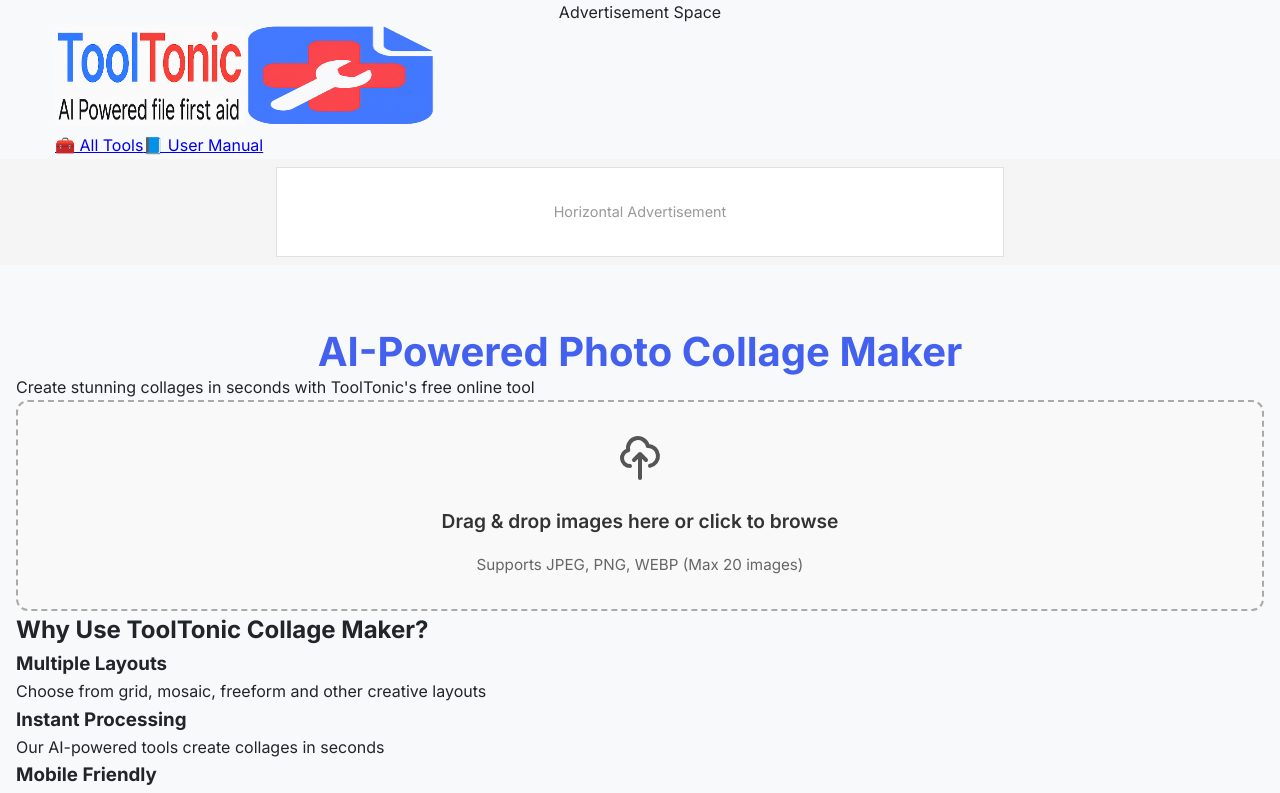
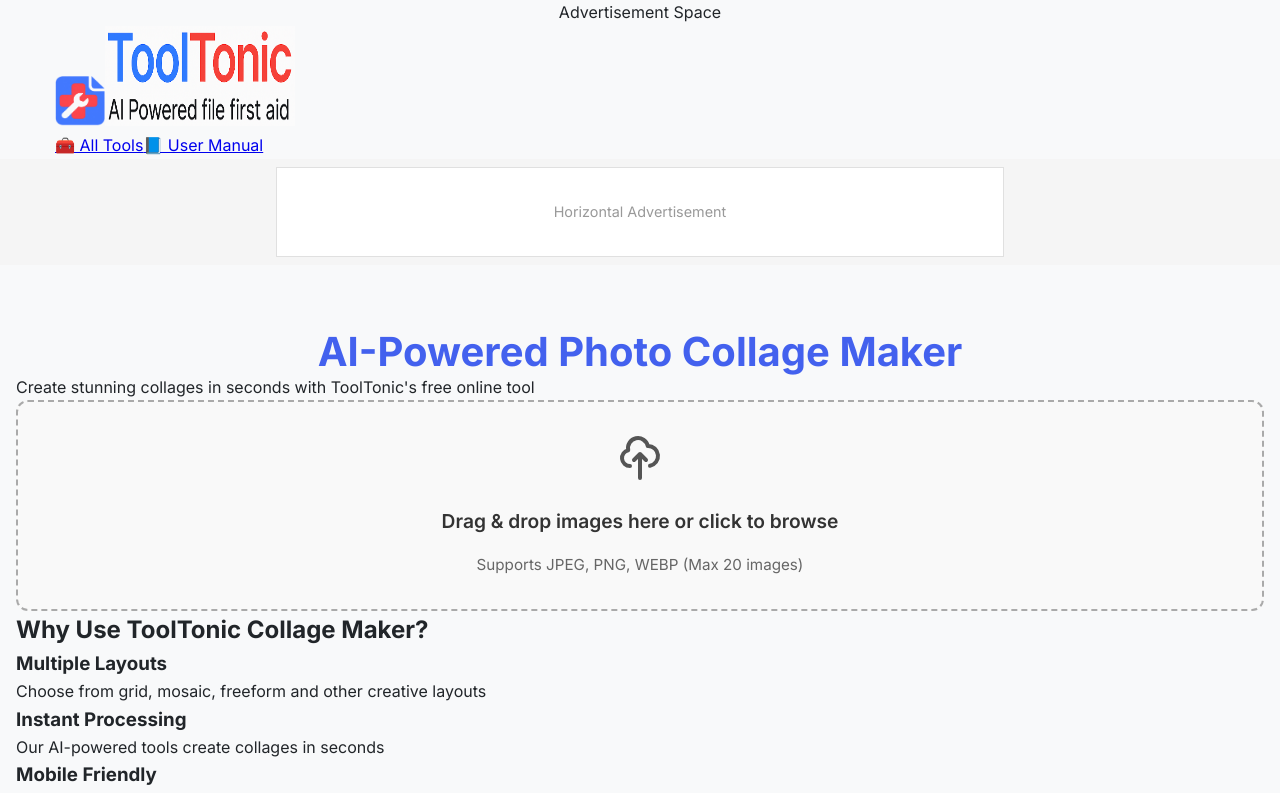
Before and after one commit to Tooltonicweb/tooltonic, a Next.js app: page /tools/photo-collage in a window 1280 px wide. Shown: the top 793 px of the page. Built offline with nearby package versions, Linux system fonts and the light colour scheme.

Commit message:
Update Header.tsx

```diff
--- a/components/Header.tsx
+++ b/components/Header.tsx
@@ -52,6 +52,13 @@ const Header = () => {
           <div className="flex items-center space-x-2">
             <Link href="/" className="flex items-center space-x-2">
              <div className="flex items-center space-x-4">
+               <Image
+    src="/og-image.png" // ✅ Replace with your second image file
+    alt="Second Logo"
+    width={50}
+    height={50}
+    className="rounded-lg"
+  />
   <Image
     src="/logo.png" // ✅ Public folder path
     alt="ToolTonic Logo"
@@ -60,13 +67,7 @@ const Header = () => {
     className="rounded-lg"
   />
 
-  <Image
-    src="/og-image.png" // ✅ Replace with your second image file
-    alt="Second Logo"
-    width={190}
-    height={100}
-    className="rounded-lg"
-  />
+
 </div>
 
 
```
